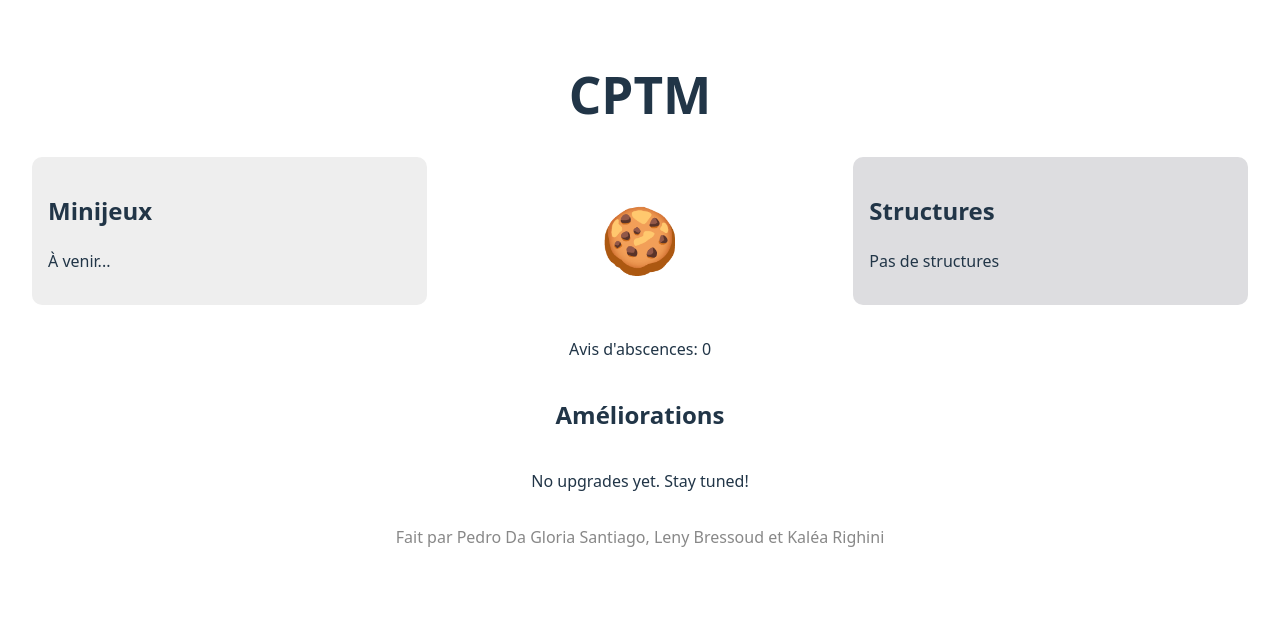
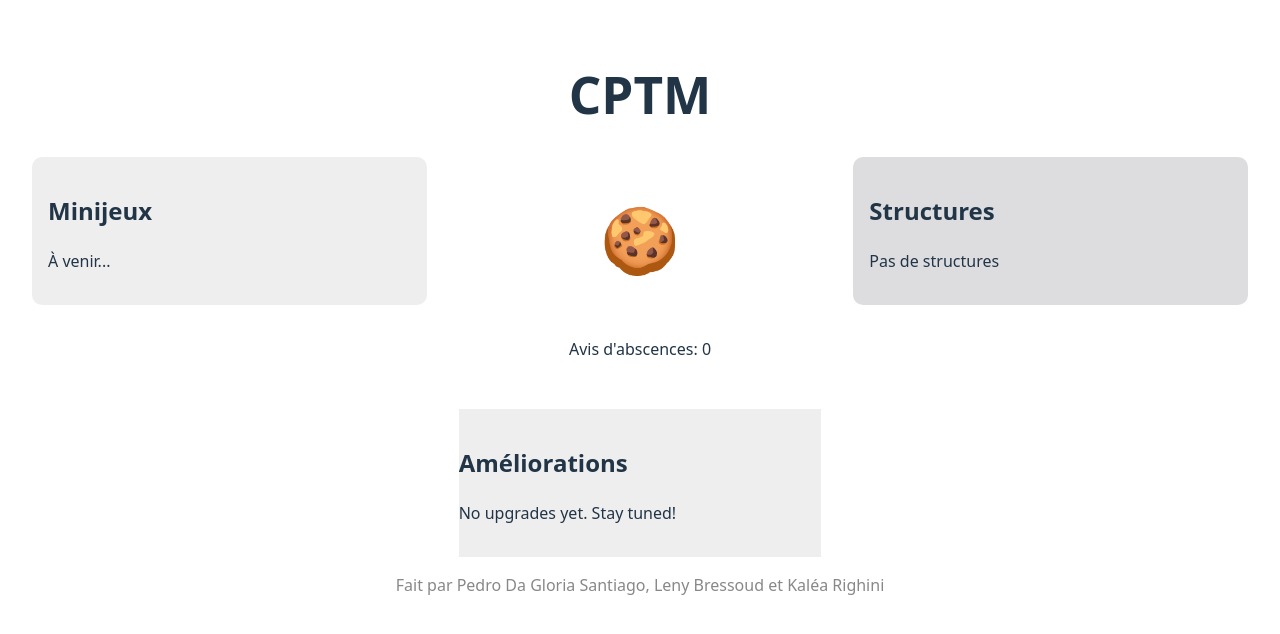
Before and after one commit to kale464/CPTM, a React (Vite) app: page / in a window 1280 px wide. Shown: the top 634 px of the page. Built offline with nearby package versions, Linux system fonts and the light colour scheme.

Commit message:
feat: upgrades in a box

```diff
--- a/src/App.css
+++ b/src/App.css
@@ -229,3 +229,13 @@ button:focus-visible {
     margin-left: 0;
   }
 }
+
+.upgrades-panel {
+  background-color: #eeeeee;
+  padding: 1rem;
+  margin-top: 2rem;
+  border-radius: 10px;
+  width: 100%;
+  max-width: 400px;
+  text-align: left;
+}
--- a/src/App.tsx
+++ b/src/App.tsx
@@ -26,8 +26,11 @@ function App() {
                 </button>
                 <p>Avis d'abscences: {cookies}</p>
               </div>
-              <h2>Améliorations</h2>
-              <p>No upgrades yet. Stay tuned!</p>
+
+              <div className="upgrades-panel">
+                <h2>Améliorations</h2>
+                <p>No upgrades yet. Stay tuned!</p>
+              </div>
             </div>
 
             <div className="structures-panel">
```
